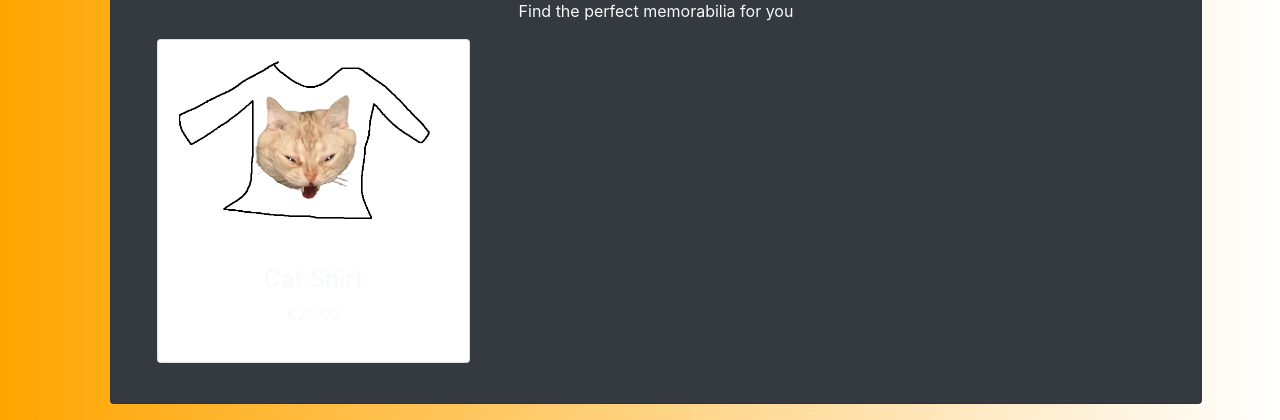
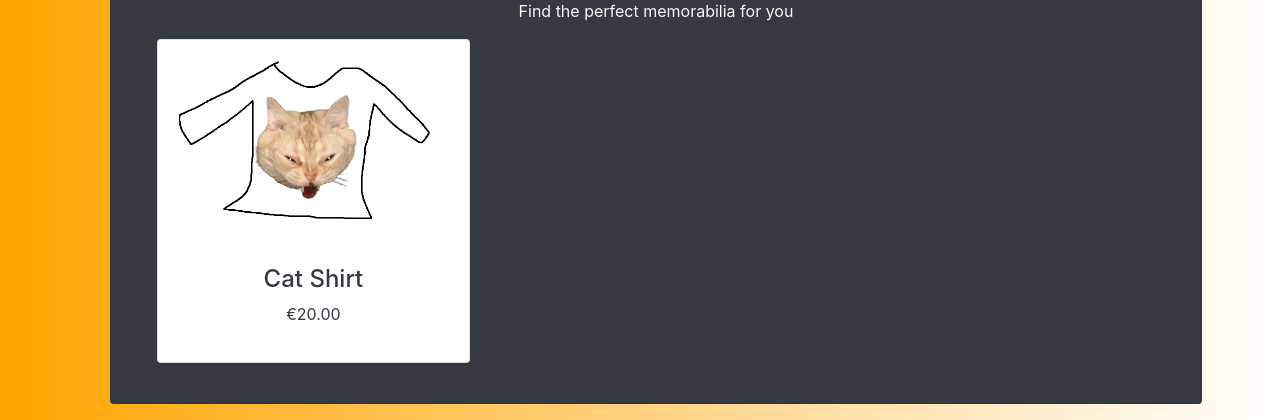
Before and after one commit to Nosajini/-SDev3-CA2, a Django app: page /shop/ in a window 1280 px wide. Shown: the part 660-1080 px from the top of the page. Run offline with Django 3.2, Linux system fonts and the light colour scheme; data comes from the database, SQL or seed files in the repository; both versions use the stored data as it was after the commit; some libraries are stand-ins or nearby versions.

```diff
--- a/templates/shop/category.html
+++ b/templates/shop/category.html
@@ -32,7 +32,7 @@ See our range of Merch
     </div>
     <br>
     <div>
-        <h1 class="text-center my_title">{{category.name}}</h1>
+        <h1 class="text-center">{{category.name}}</h1>
         <p class="text-justify">{{category.description}}</p>
     </div>
     {% else %}
@@ -41,15 +41,15 @@ See our range of Merch
 </div>
 <br>
 <div>
-    <h1 class="text-center my_title">Our Products Collection</h1>
+    <h1 class="text-center">Our Products Collection</h1>
     <p class="text-center">Find the perfect memorabilia for you</p>
 </div>
 {% endif %}
 <div class="container">
     <div class="row mx-auto">
         {% for product in products %}
-        <div class="my_bottom_margin col-9 col-lg-4 col-sm-12 col-md-4">
-            <div class="card text-center" style="min-width:18rem;">
+        <div class="col-9 col-lg-4 col-sm-12 col-md-4">
+            <div class="card text-center text-dark" style="min-width:18rem;">
                 <a class="img" href="{{product.get_absolute_url}}"><img class="card-img-top my_img"
                         src="{{product.image.url}}" alt="{{product.name}}"></a>
                 <div class="card-body">
```
Also changed, not shown: db.sqlite3, media/product/mspaint_M6VtIkjUKV.png (added), 1 other file.
